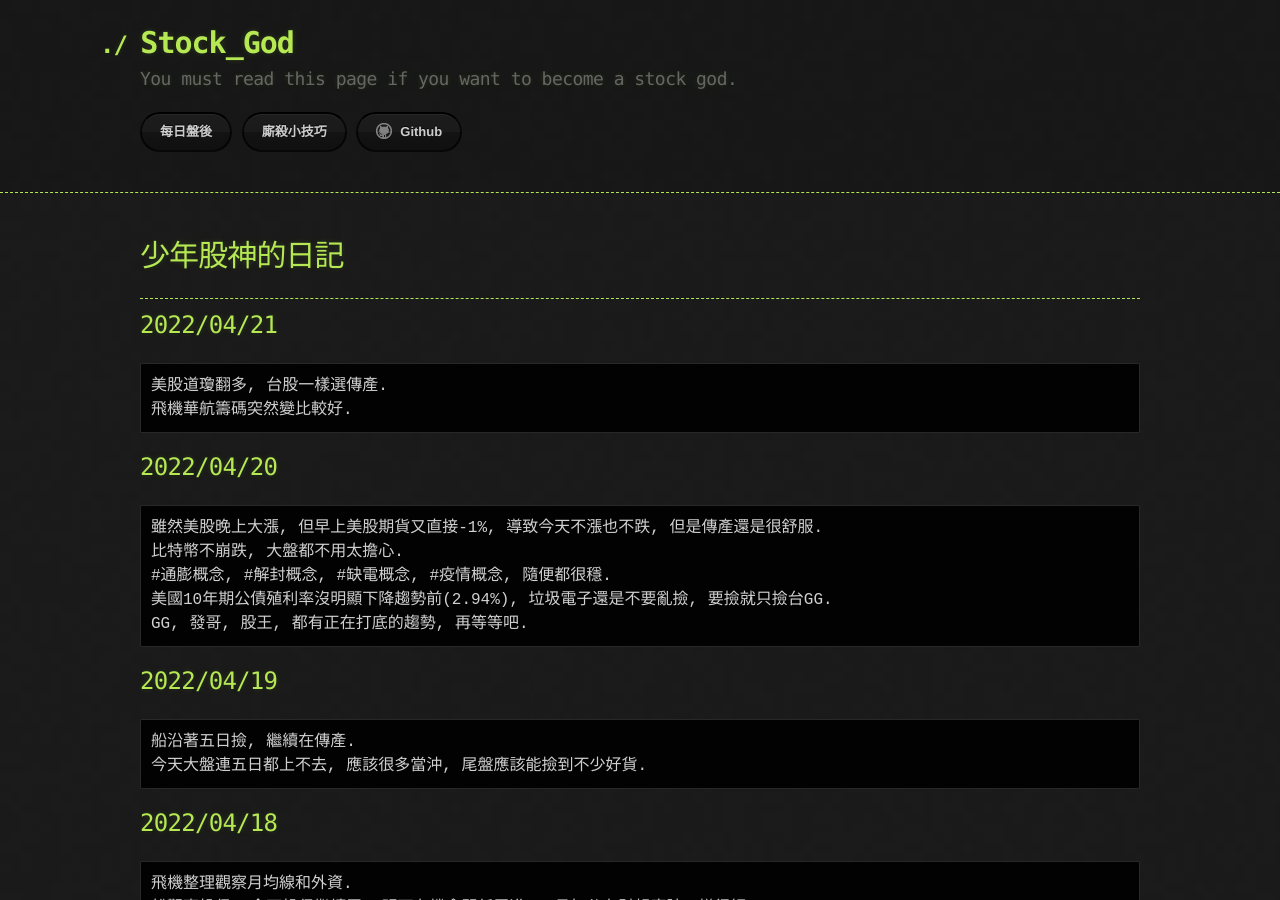
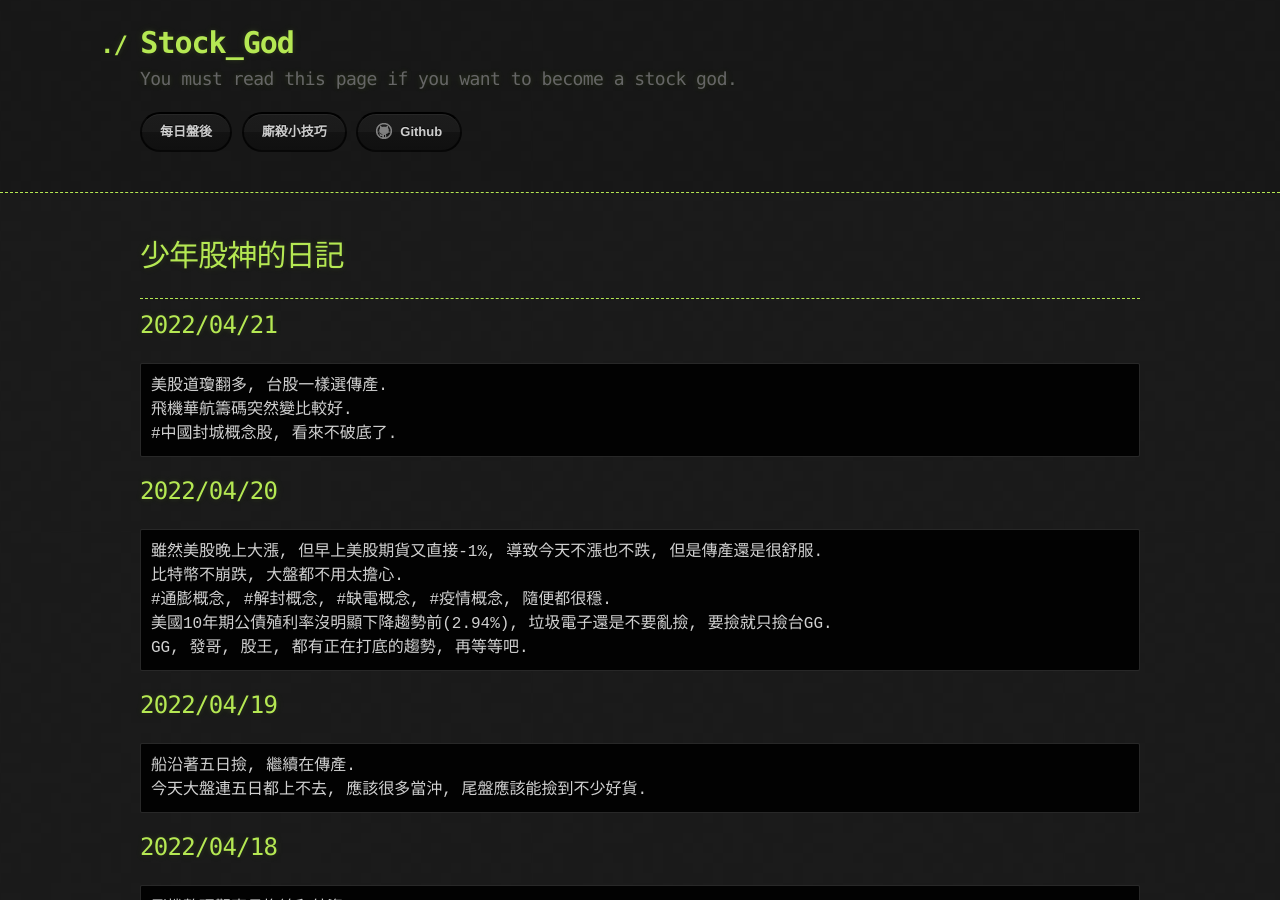
Before and after one commit to lepg5487/Stock_God, a Jekyll site: the page built from index.md, in a window 1280 px wide and 900 px high. Built offline with Jekyll 4.4.1, drawn with Linux system fonts in a browser that asks for light colours; our own code applies the rules of GitHub Pages for plain Markdown files.

Commit message:
Update index.md

````diff
--- a/index.md
+++ b/index.md
@@ -10,6 +10,7 @@ layout: testlayouts
 ```
 美股道瓊翻多, 台股一樣選傳產.
 飛機華航籌碼突然變比較好.
+#中國封城概念股, 看來不破底了.
 ```
 
 ## 2022/04/20
````
